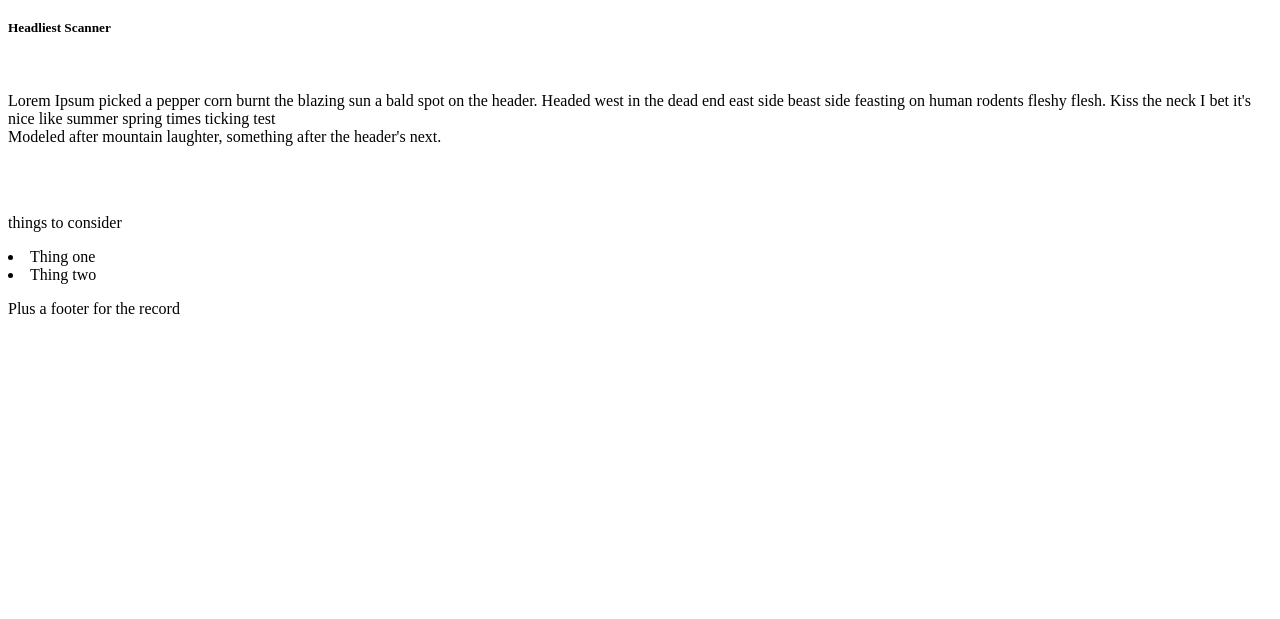
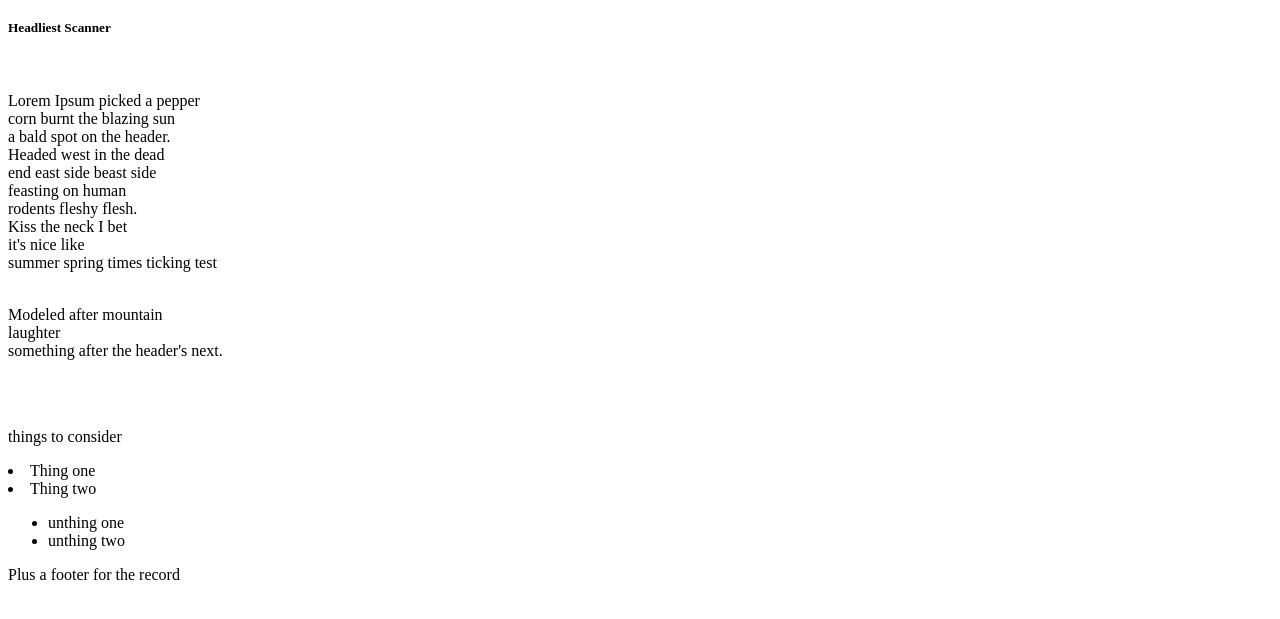
Before and after one commit to Sluuguu/ScannerHead, a plain HTML site: page index.html in a window 1280 px wide. Shown: the part 61-680 px from the top of the page. Drawn offline with Linux system fonts and the light colour scheme.

Commit message:
Add files via upload

```diff
--- a/index.html
+++ b/index.html
@@ -9,22 +9,36 @@
   <h1>A Scanner Headly</h1>
   <h5>Headliest Scanner</h5>
 </header>
+<section>
 <br>
+<!--Mellow Drama-->
 <p>
 Lorem Ipsum picked a pepper
+<br>
  corn burnt the blazing sun
+ <br>
   a bald spot on the header.
+  <br>
   Headed west in the dead
+  <br>
    end east side beast side
+   <br>
     feasting on human
+    <br>
      rodents fleshy flesh.
+     <br>
       Kiss the neck I bet
+      <br>
        it's nice like
-        summer spring times
+       <br>
+      summer spring times
          ticking test
+</section>
 <br>
-Modeled after mountain laughter, something after the header's next.
+<section>
+  Modeled after mountain <br> laughter <br> something after the header's next.
 </p>
+</section>
 <br>
 <br>
 <p> things to consider</p>
@@ -32,6 +46,11 @@ Modeled after mountain laughter, something after the header's next.
   Thing one </li>
   <li> Thing two </li>
 
+  <ul>
+    <li>unthing one</li>
+    <li>unthing two</li>
+  </ul>
+
 <footer>
   <p>Plus a footer for the record </p>
   </footer>
```
